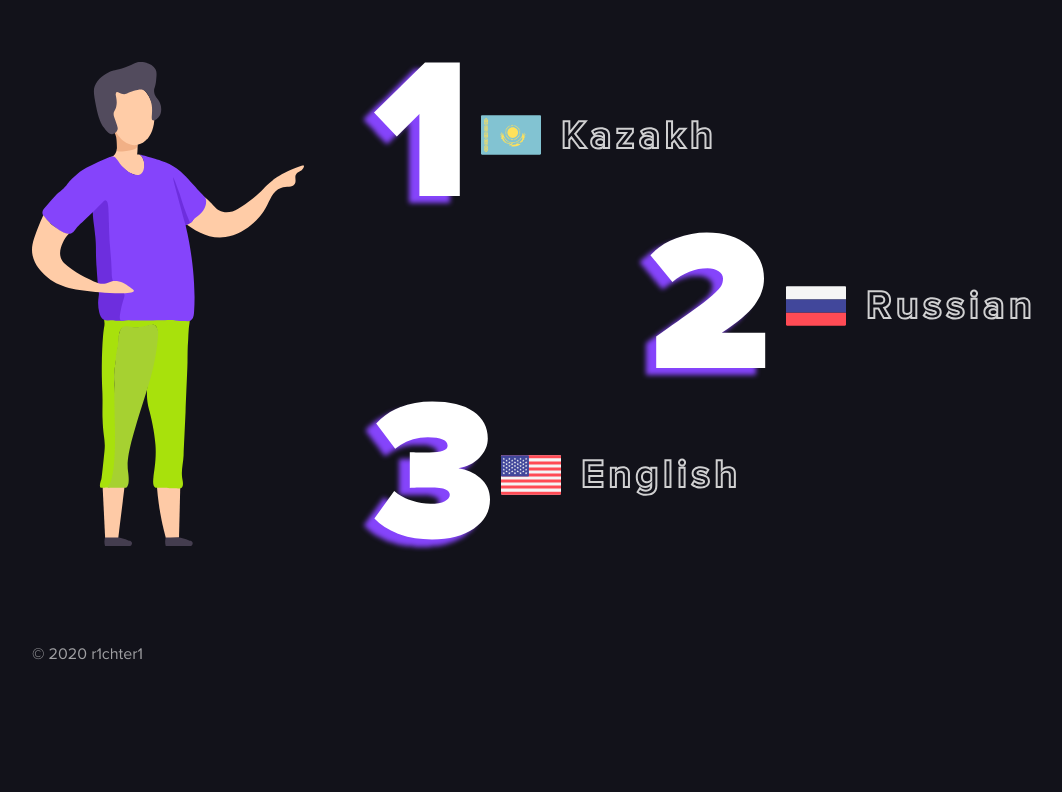
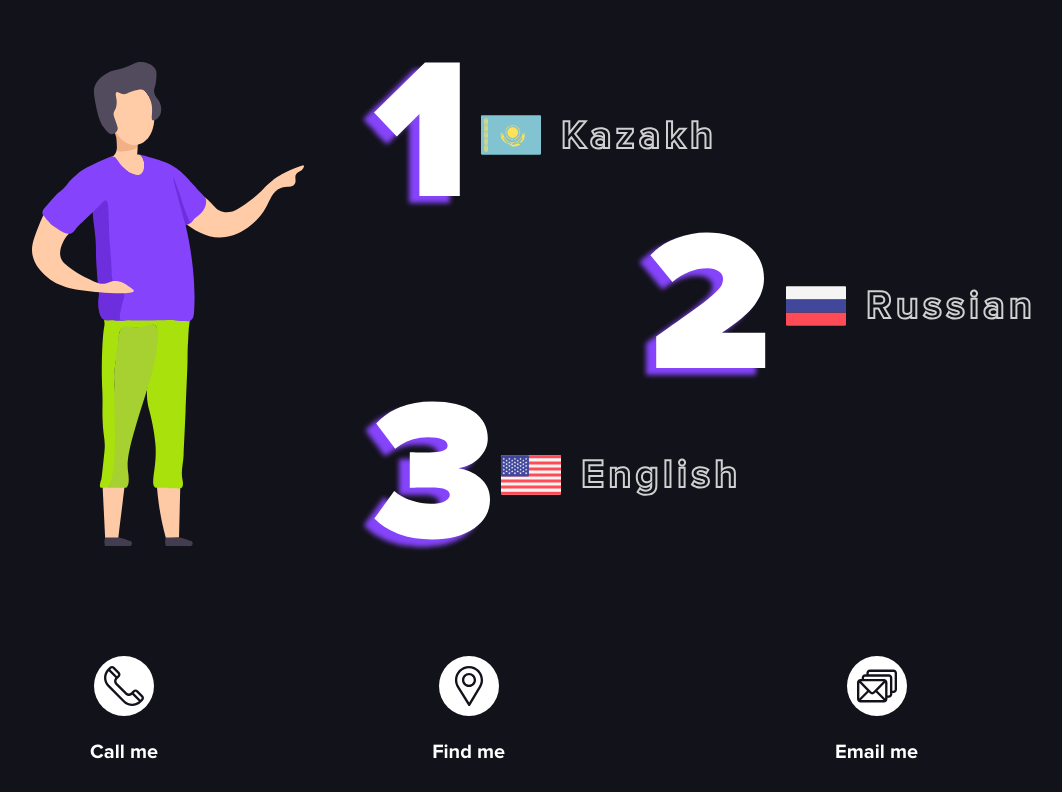
Before and after one commit to bekbull/kaisportfolio, a website built with webpack: page src/index.html in a window 1280 px wide. Shown: the part 11208-12000 px from the top of the page, without its empty margins (108-1170 px from the left). Before the commit the page ends 11930 px from the top, so only its background shows below. Built offline with nearby package versions, Linux system fonts and the light colour scheme.

Commit message:
all done ✅

```diff
--- a/src/index.html
+++ b/src/index.html
@@ -570,10 +570,48 @@
             <div class="person-langs">
                 <img src="<%=require('./images/person.svg')%>" alt="">
                 <div class="langs">
-                    <img src="<%=require('./images/kazakh.svg')%>" alt="" >
-                    <img src="<%=require('./images/russian.svg')%>" alt="" style="position: absolute;  top: 35%; right: 0;">
-                    <img src="<%=require('./images/english.svg')%>" alt="" style="position: absolute;  top: 70%; left: 0;">
+                    <img src="<%=require('./images/kazakh.svg')%>" alt="">
+                    <img src="<%=require('./images/russian.svg')%>" alt=""
+                        style="position: absolute;  top: 35%; right: 0;">
+                    <img src="<%=require('./images/english.svg')%>" alt=""
+                        style="position: absolute;  top: 70%; left: 0;">
                 </div>
+            </div>
+        </section>
+        <section class="contacts">
+            <div class="">
+                <img src="<%=require('./images/phone.svg')%>" alt="" style="align-self: center;">
+                <p class="contacts__text text-align-center">
+                    <br>
+                    <span style="font-weight: bold;">
+                        Call me
+                    </span>
+                    <br> <br>
+                    +7 708 808 0007
+                </p>
+            </div>
+            <div class="">
+                <img src="<%=require('./images/findme.svg')%>" alt="">
+                <p class="contacts__text text-align-center">
+                    <br>
+                    <span style="font-weight: bold;">
+                        Find me
+                    </span>
+                    <br> <br>
+                    Kasym Amanzholova street 54, <br> apartment 10, Uralsk, West Kazakhstan
+                </p>
+            </div>
+            <div class="">
+                <img src="<%=require('./images/emailme.svg')%>" alt="">
+                <p class="contacts__text text-align-center">
+                    <br>
+                    <span style="font-weight: bold;">
+                        Email me
+                    </span>
+                    <br> <br>
+                    kaisar1065@gmail.com <br>
+                    alibekov_k2020@ura.nis.edu.kz
+                </p>
             </div>
         </section>
     </main>
--- a/src/style.css
+++ b/src/style.css
@@ -710,3 +710,28 @@ ul li {
   position: relative;
   width: 100%;
 }
+
+.contacts {
+  max-width: 1440px;
+  width: calc(100% - 280px);
+  margin: 110px auto 0;
+  display: grid;
+  justify-content: center;
+  justify-items: center;
+  grid-template-columns: repeat(3, max-content);
+  gap: 100px;
+}
+
+.contacts div {
+  display: flex;
+  flex-direction: column;
+  align-items: center;
+}
+
+.contacts__text {
+  font-style: normal;
+  font-weight: normal;
+  font-size: 20px;
+  line-height: 120%;
+  color: #ffffff;
+}
```
Also changed, not shown: src/images/emailme.svg (added), src/images/findme.svg (added), src/images/phone.svg (added).
